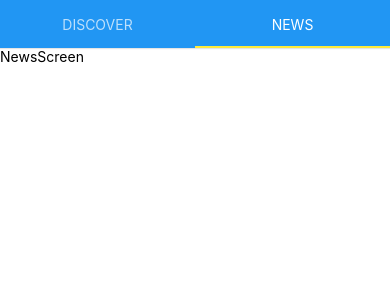
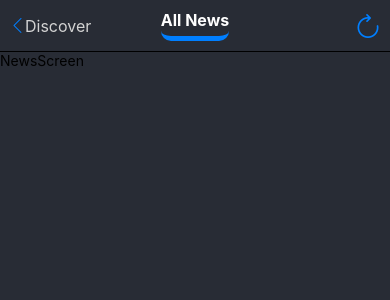
Before and after one commit to KryptonANSHU/Inshorts-Clone-Mobile, a React Native app: screen / in a window 390 px wide. Shown: the top 300 px of the page. Built offline with nearby package versions, Linux system fonts and the light colour scheme.

Commit message:
Navbar Setup

```diff
--- a/App.js
+++ b/App.js
@@ -4,7 +4,7 @@
 
 export default function App() {
   return (
-    <View style={styles.container}>
+    <View style={{...styles.container , backgroundColor:'#282C35'}}>
       <InshortTab />
     </View>
   );
--- a/components/InshortTab.js
+++ b/components/InshortTab.js
@@ -4,6 +4,7 @@
 import { SceneMap, TabView } from 'react-native-tab-view';
 import DiscoverScreen from '../screens/DiscoverScreen';
 import NewsScreen from '../screens/NewsScreen';
+import TabNavigation from './TabNavigation';
 
 export default function InshortTab() {
     const layout = useWindowDimensions();
@@ -25,6 +26,10 @@
       renderScene={renderScene}
       onIndexChange={setIndex}
       initialLayout={{ width: layout.width }}
+      renderTabBar={()=> <TabNavigation
+        index = {index}
+        setIndex = {setIndex}
+      />}
     />
   )
 }
--- /dev/null
+++ b/components/TabNavigation.js
@@ -0,0 +1,98 @@
+import { View, Text, TouchableOpacity, StyleSheet } from 'react-native'
+import React from 'react'
+import { AntDesign, MaterialCommunityIcons, SimpleLineIcons } from '@expo/vector-icons'
+
+export default function TabNavigation({ index, setIndex }) {
+  return (
+// ---------------------------------Left Section---------------------------
+    <View style={{ ...styles.container, backgroundColor: "#282c35" }}>
+      {
+        index === 0 ?
+          (<>
+            <TouchableOpacity style={styles.left}>
+              <Text style={{ ...styles.text, color: 'lightgrey' }}>
+                <MaterialCommunityIcons
+                  name='theme-light-dark'
+                  size={24}
+                  color="#007FFF"
+                />
+              </Text>
+            </TouchableOpacity>
+          </>) : (
+            <>
+              <TouchableOpacity
+                style={styles.left}
+                onPress={() => setIndex(index === 0 ? 1 : 0)}>
+                <SimpleLineIcons name='arrow-left' size={15} color="#007FFF" />
+                <Text style={{ ...styles.text, color: 'lightgrey' }}>Discover</Text>
+              </TouchableOpacity>
+            </>)
+      }
+
+{/* ---------------------------Center Section--------------------------------  */}
+
+      <Text style={{ ...styles.center, color: 'white' }}>
+        {index ? 'All News' : 'Discover'}
+      </Text>
+
+{/* --------------------------------Centre End--------------------------------- */}
+
+      {index ? (
+        <TouchableOpacity
+          style={styles.right}
+        // onPress={() => fetchNews("general")}
+        >
+          <Text style={styles.text}>
+            <AntDesign name="reload1" size={24} color="#007FFF" />
+          </Text>
+        </TouchableOpacity>
+      ) : (
+        <TouchableOpacity
+          style={styles.left}
+          onPress={() => setIndex(index === 0 ? 1 : 0)}
+        >
+          <Text
+          style={{ ...styles.text, color: 'lightgrey' }}
+          >
+            All News
+          </Text>
+          <SimpleLineIcons name="arrow-right" size={15} color="#007FFF" />
+        </TouchableOpacity>
+      )}
+
+    </View>
+  )
+}
+
+
+const styles = StyleSheet.create({
+  container: {
+    flexDirection: "row",
+    justifyContent: "space-between",
+    padding: 10,
+    alignItems: "center",
+    borderBottomColor: "black",
+    borderBottomWidth: 0.5,
+  },
+  center: {
+    paddingBottom: 6,
+    borderBottomColor: "#007FFF",
+    borderBottomWidth: 5,
+    borderRadius: 10,
+    fontSize: 16,
+    fontWeight: "700",
+  },
+  left: {
+    flexDirection: "row",
+    alignItems: "center",
+    width: 80,
+    justifyContent: "space-between",
+  },
+  text: {
+    fontSize: 16,
+  },
+  right: {
+    width: 80,
+    alignItems: "flex-end",
+  },
+});
--- a/package.json
+++ b/package.json
@@ -9,6 +9,7 @@
     "web": "expo start --web"
   },
   "dependencies": {
+    "@expo/vector-icons": "^13.0.0",
     "expo": "~47.0.3",
     "expo-status-bar": "~1.4.2",
     "react": "18.1.0",
```
Also changed, not shown: 1 other file (tests, documents, lock files or other folders).
